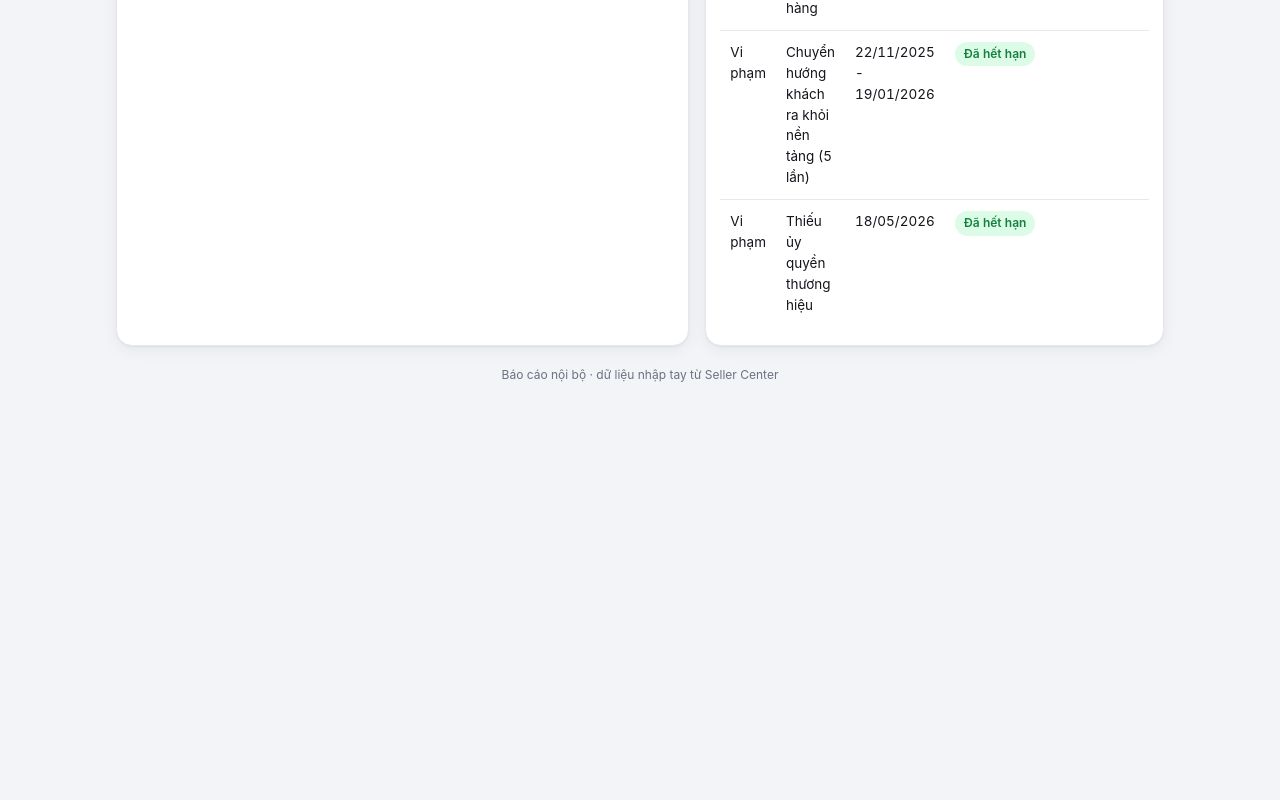
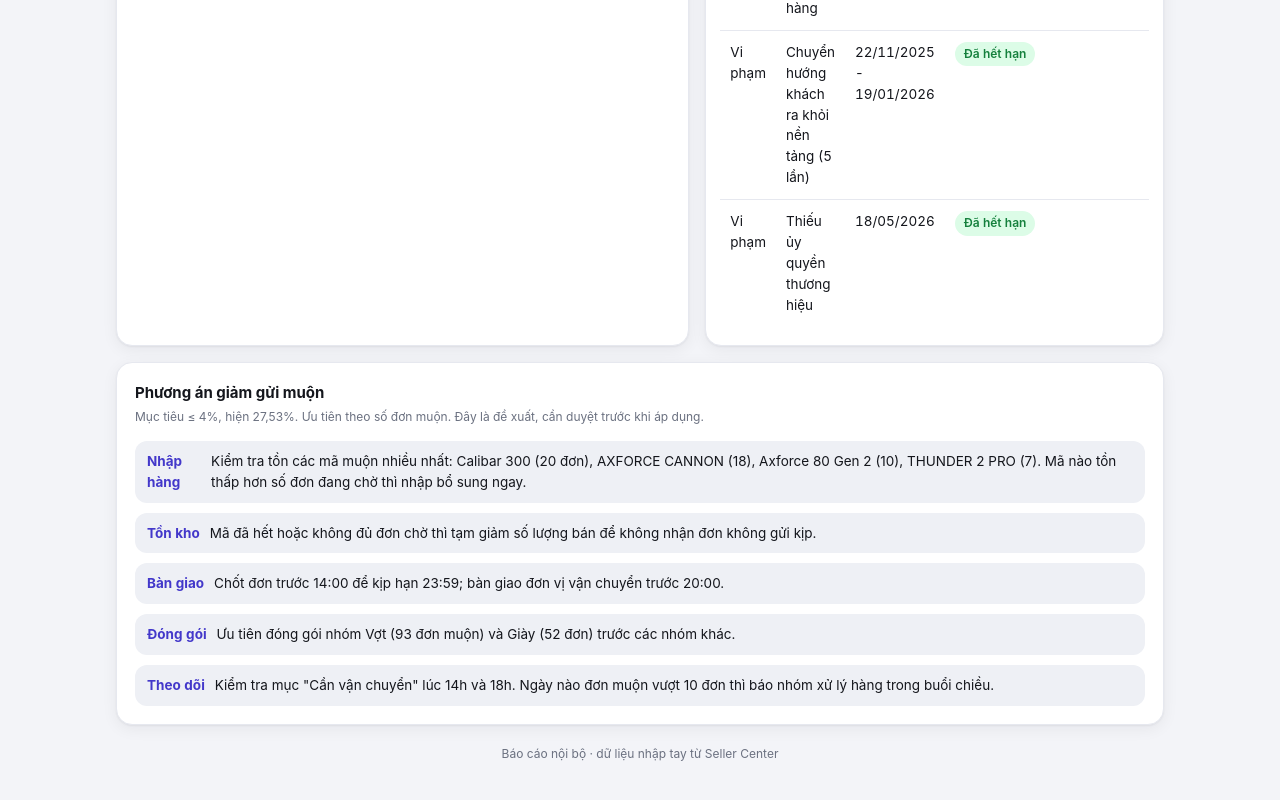
Before and after one commit to daibachlamsport-rgb/bao-cao-tiktok, a plain HTML site: page index.html in a window 1280 px wide. Shown: the part 3370-4170 px from the top of the page. Before the commit the page ends 3798 px from the top, so only its background shows below. Drawn offline with nearby package versions, Linux system fonts and the light colour scheme.

Commit message:
Cap nhat so lieu 13-11-2026

```diff
--- a/index.html
+++ b/index.html
@@ -129,6 +129,18 @@ svg .lab{fill:var(--fg);font-weight:600}
       <div class="tbl"><table id="issues"></table></div>
     </section>
   </div>
+
+  <section class="card">
+    <h2>Phương án giảm gửi muộn</h2>
+    <p class="hint">Mục tiêu ≤ 4%, hiện 27,53%. Ưu tiên theo số đơn muộn. Đây là đề xuất, cần duyệt trước khi áp dụng.</p>
+    <ul class="rules">
+      <li><b>Nhập hàng</b><span>Kiểm tra tồn các mã muộn nhiều nhất: Calibar 300 (20 đơn), AXFORCE CANNON (18), Axforce 80 Gen 2 (10), THUNDER 2 PRO (7). Mã nào tồn thấp hơn số đơn đang chờ thì nhập bổ sung ngay.</span></li>
+      <li><b>Tồn kho</b><span>Mã đã hết hoặc không đủ đơn chờ thì tạm giảm số lượng bán để không nhận đơn không gửi kịp.</span></li>
+      <li><b>Bàn giao</b><span>Chốt đơn trước 14:00 để kịp hạn 23:59; bàn giao đơn vị vận chuyển trước 20:00.</span></li>
+      <li><b>Đóng gói</b><span>Ưu tiên đóng gói nhóm Vợt (93 đơn muộn) và Giày (52 đơn) trước các nhóm khác.</span></li>
+      <li><b>Theo dõi</b><span>Kiểm tra mục "Cần vận chuyển" lúc 14h và 18h. Ngày nào đơn muộn vượt 10 đơn thì báo nhóm xử lý hàng trong buổi chiều.</span></li>
+    </ul>
+  </section>
 
   <div class="footer">Báo cáo nội bộ · dữ liệu nhập tay từ Seller Center</div>
 </div>
```
